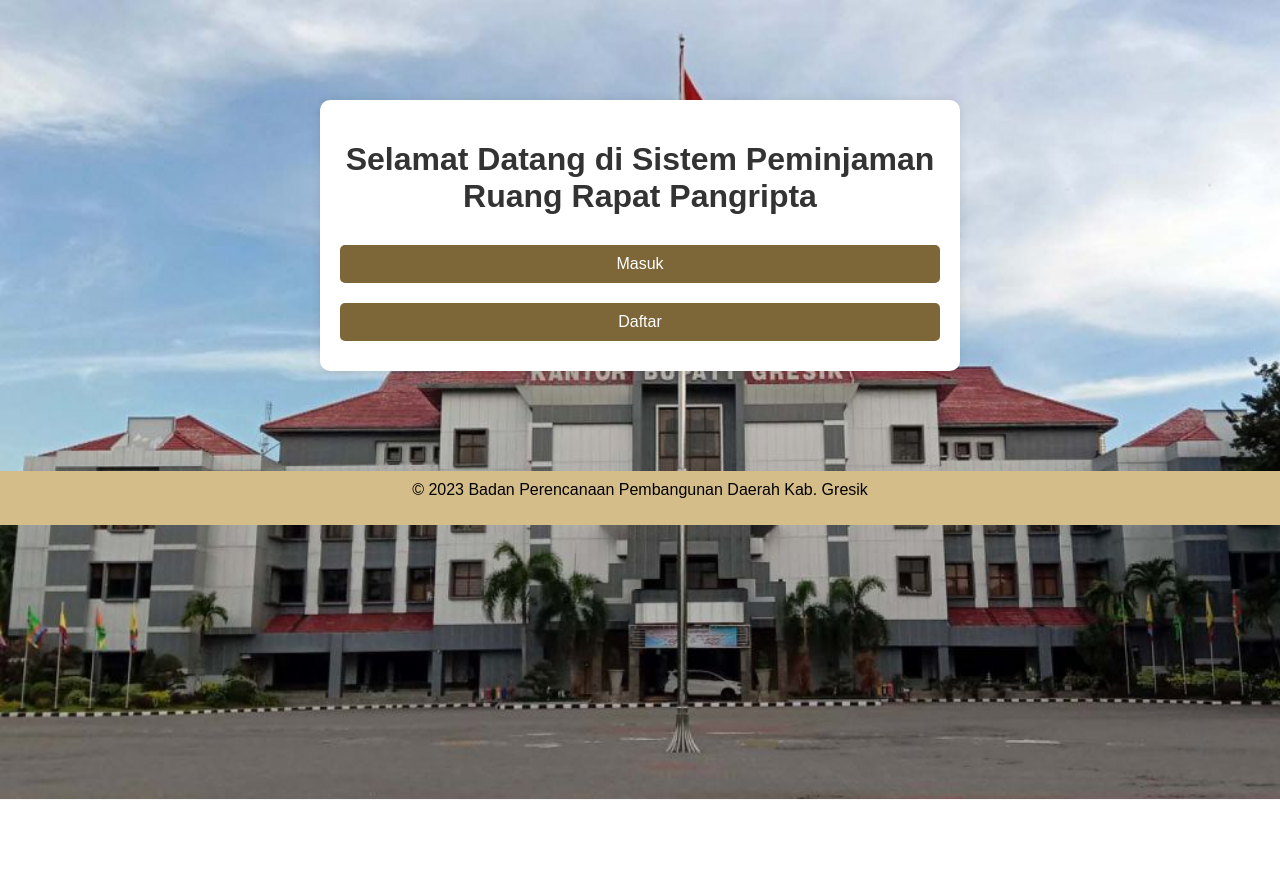
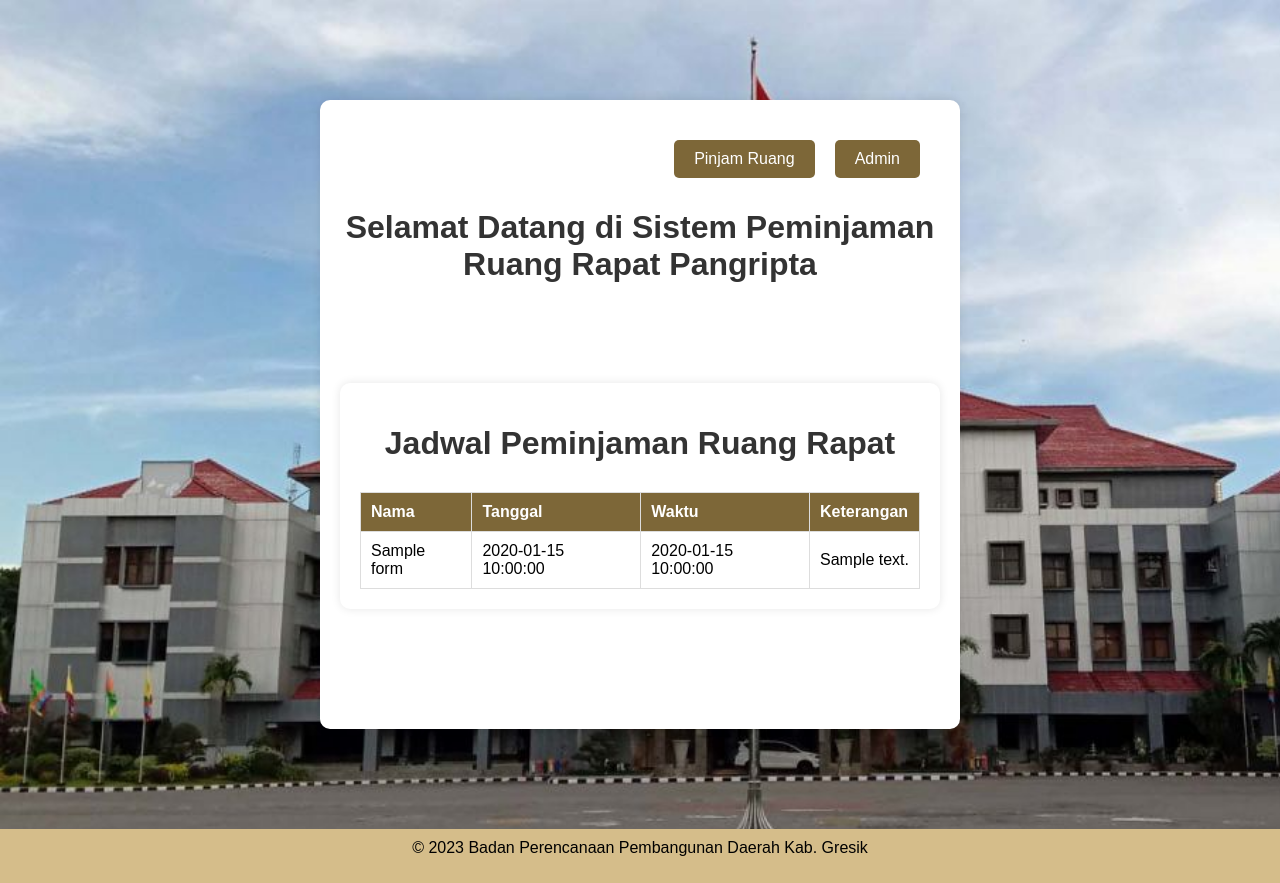
Before and after one commit to isakhlfts/booking-meeting-room, a PHP site: page / in a window 1280 px wide. Before the commit the page ends 799 px from the top, so only its background shows below. Run offline with PHP 8.4, Linux system fonts and the light colour scheme; tables that the repository leaves empty or names only in its code hold one stand-in row (values such as "Sample post").

Commit message:
Update index.php

```diff
--- a/index.php
+++ b/index.php
@@ -1,22 +1,76 @@
+<?php
+// Mengimpor koneksi dari dbh.inc.php
+require "dbh.inc.php";
+$query = "SELECT name, date, time, description FROM form";
+$result = mysqli_query($koneksi, $query);
+
+if (!$result) {
+    die("Error dalam eksekusi query: " . mysqli_error($koneksi));
+}
+?>
+
 <!DOCTYPE html>
 <html>
 <head>
     <title>Peminjaman Ruang Rapat Pangripta</title>
     <link rel="stylesheet" type="text/css" href="style.css">
+    <style>
+        .navigation {
+            display: flex;
+            justify-content: flex-end;
+            width: 100%;
+        }
+        .user-links,
+        .admin-links {
+            margin-right: 20px;
+        }
+        .schedule-links {
+            text-align: center;
+        }
+    </style>
 </head>
 <body>
     <div class="container">
+        <div class="navigation">
+            <div class="user-links">
+                <a href="user.php">Pinjam Ruang</a>
+            </div>
+            <div class="admin-links">
+                <a href="admin_login.php">Admin</a>
+            </div>
+        </div>
         <h1>Selamat Datang di Sistem Peminjaman Ruang Rapat Pangripta</h1>
-        <div class="user-links">
-            <a href="login.php">Masuk</a>
-        </div>
-        <div class="admin-links">
-            <a href="signup.php">Daftar</a>
+        <div class="container schedule">
+        <h1>Jadwal Peminjaman Ruang Rapat</h1>
+        <table class="schedule-table">
+    <thead>
+        <tr>
+            <th>Nama</th>
+            <th>Tanggal</th>
+            <th>Waktu</th>
+            <th>Keterangan</th>
+        </tr>
+    </thead>
+    <tbody>
+        <?php
+        // Loop melalui hasil query dan tampilkan data dalam tabel
+        while ($row = mysqli_fetch_assoc($result)) {
+            echo "<tr>";
+            echo "<td>" . $row['name'] . "</td>";
+            echo "<td>" . $row['date'] . "</td>";
+            echo "<td>" . $row['time'] . "</td>";
+            echo "<td>" . $row['description'] . "</td>";
+            echo "</tr>";
+        }
+        // Bebaskan hasil query
+        mysqli_free_result($result);
+        ?>
+    </tbody>
+</table>
         </div>
     </div>
 </body>
-
 <?php
- require 'footer.php';
- ?>
- </html>
+require 'footer.php';
+?>
+</html>
```
